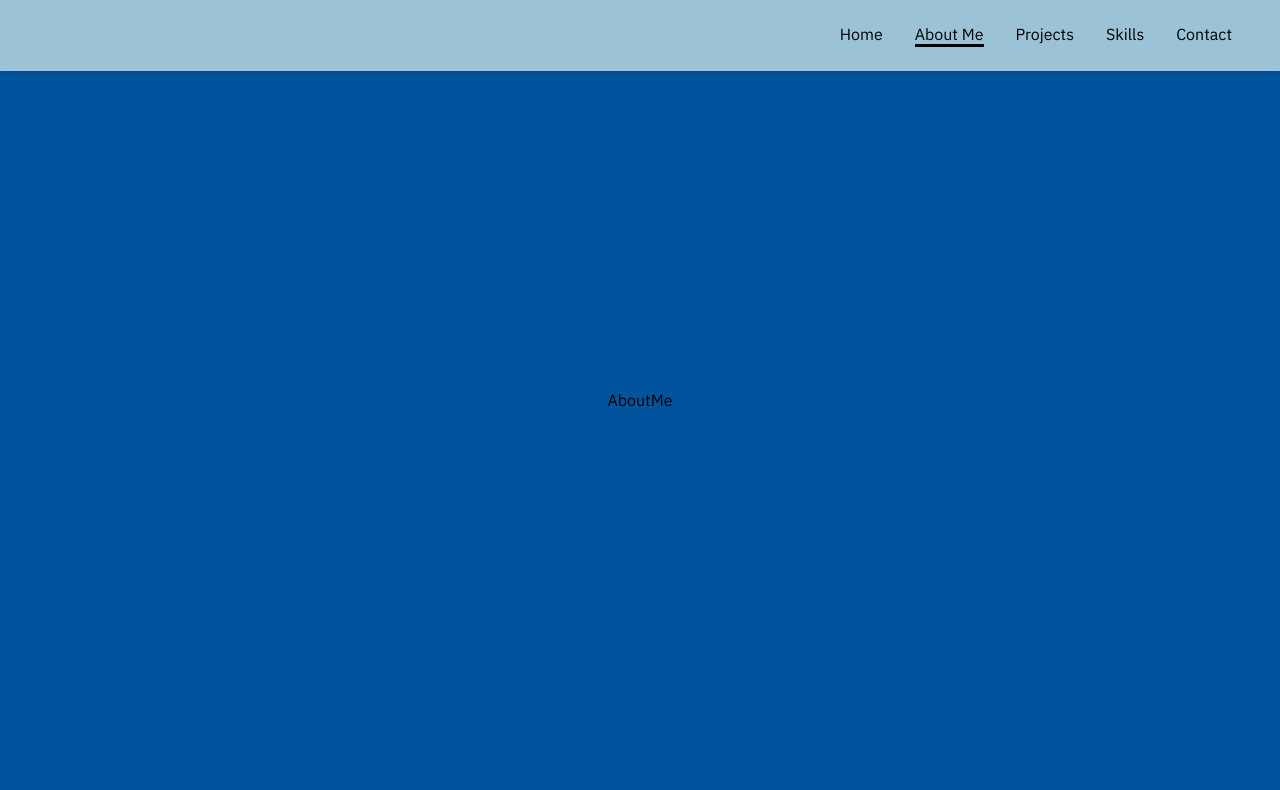
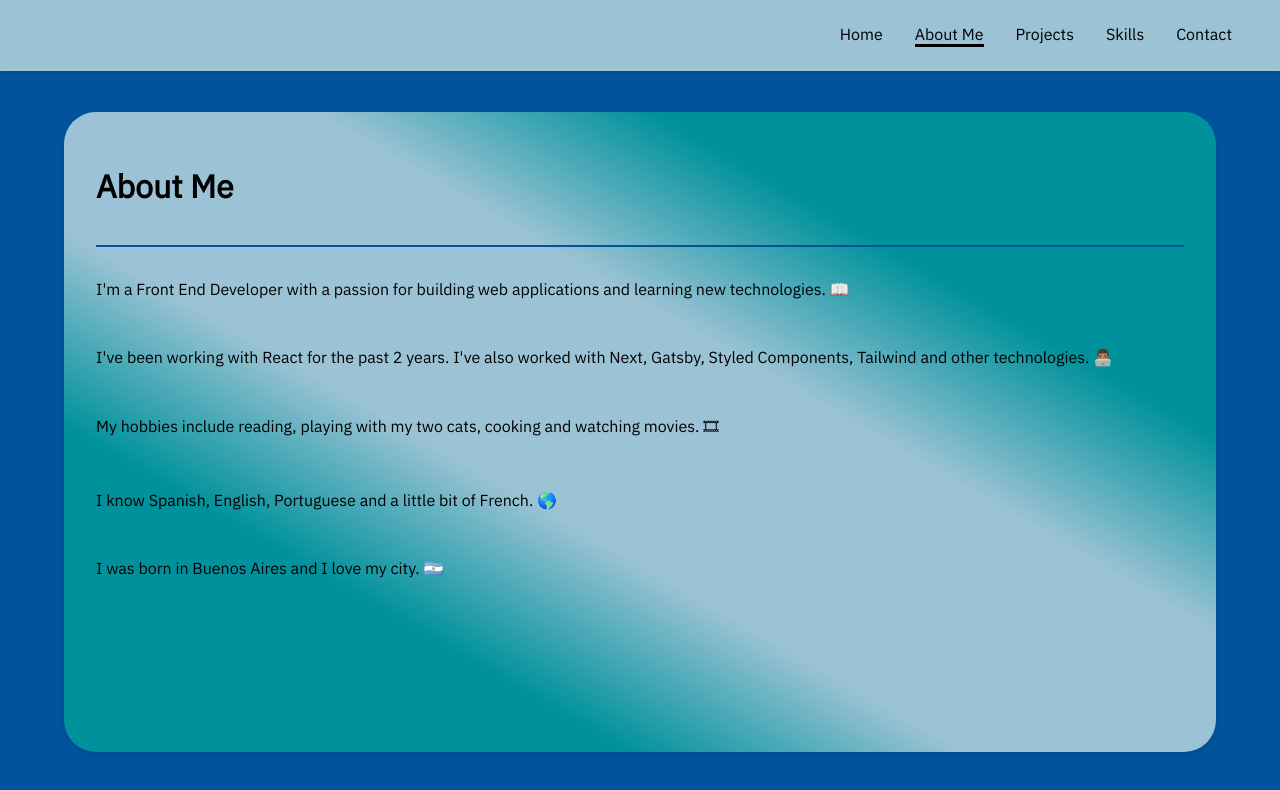
Before and after one commit to MartinDCalderonP/portfolio, a Next.js app: page / in a window 1280 px wide. Both pictures are taken after a click on the item "About Me". Shown: the top 790 px of the page. Built offline with nearby package versions, Linux system fonts and the light colour scheme.

Commit message:
Add About Me component

```diff
--- a/components/AboutMe/index.tsx
+++ b/components/AboutMe/index.tsx
@@ -1,5 +1,26 @@
+import Card from "../Card";
+import { Container, TitleUnderline } from "./styles";
+
+const texts = [
+  "I'm a Front End Developer with a passion for building web applications and learning new technologies. 📖",
+  "I've been working with React for the past 2 years. I've also worked with Next, Gatsby, Styled Components, Tailwind and other technologies. 👨🏽‍💻",
+  "My hobbies include reading, playing with my two cats, cooking and watching movies. 🎞",
+  "I know Spanish, English, Portuguese and a little bit of French. 🌎",
+  "I was born in Buenos Aires and I love my city. 🇦🇷",
+];
+
 const AboutMe = () => {
-  return <div>AboutMe</div>;
+  return (
+    <Card>
+      <Container>
+        <h1>About Me</h1>
+        <TitleUnderline />
+        {texts?.map((text, index) => (
+          <p key={index}>{text}</p>
+        ))}
+      </Container>
+    </Card>
+  );
 };
 
 export default AboutMe;
--- /dev/null
+++ b/components/AboutMe/styles.tsx
@@ -0,0 +1,18 @@
+import styled from "@emotion/styled";
+
+export const Container = styled.div`
+  display: flex;
+  flex-direction: column;
+  justify-content: flex-start;
+  align-items: flex-start;
+  gap: 1rem;
+  padding: 1rem;
+  width: 100%;
+  height: 100%;
+`;
+
+export const TitleUnderline = styled.div`
+  width: 100%;
+  height: 2px;
+  background-color: #00539cff;
+`;
```
